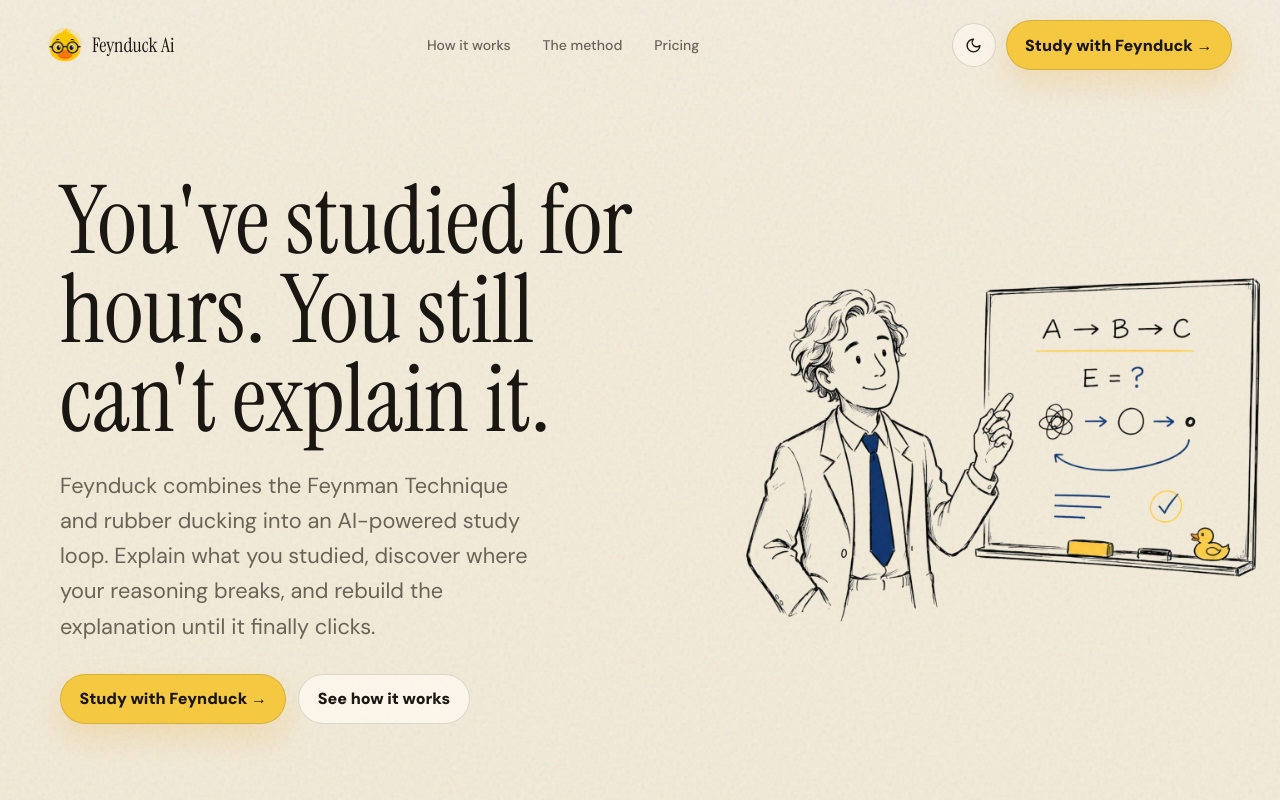
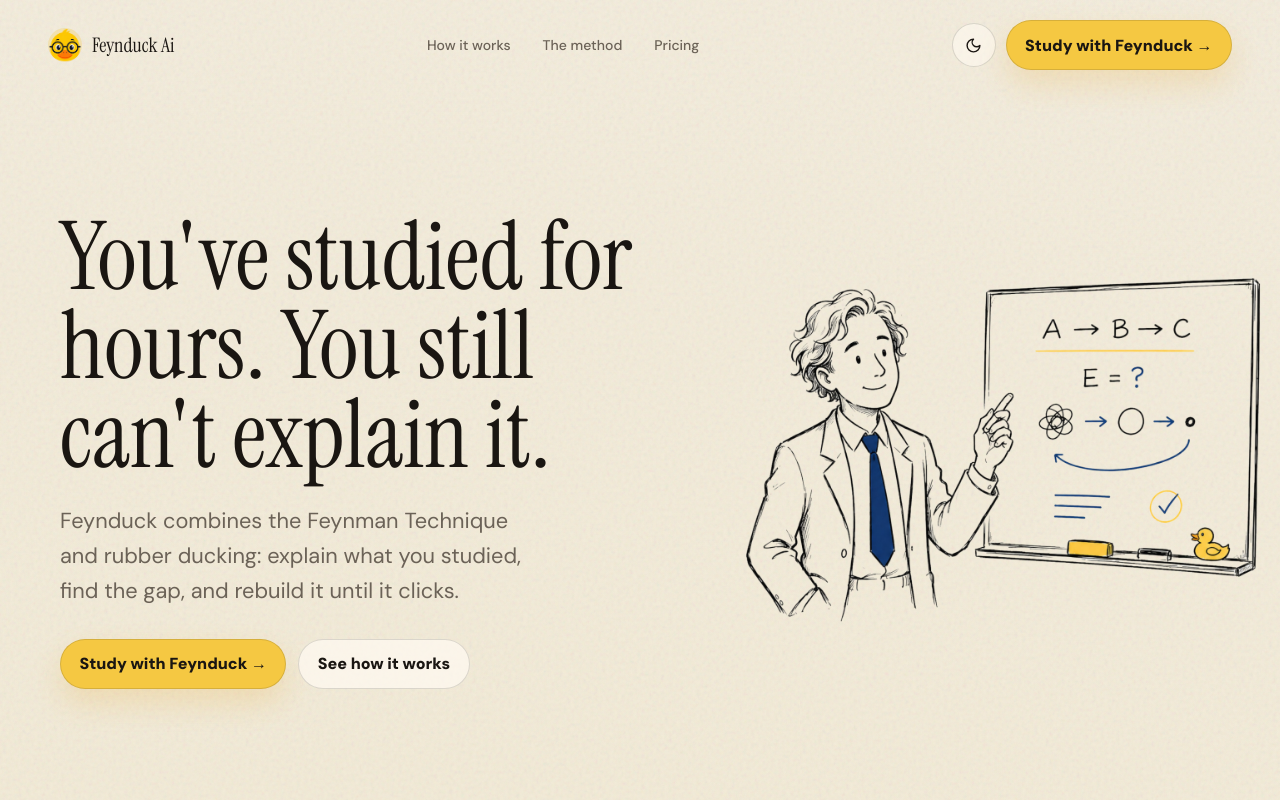
Before and after one commit to rimshadpcs/Duckland, a Next.js app: page / in a window 1280 px wide. Shown: the top 800 px of the page. Built offline with nearby package versions, Linux system fonts and the light colour scheme.

Commit message:
Shorten Feynduck hero copy

```diff
--- a/app/layout.tsx
+++ b/app/layout.tsx
@@ -4,7 +4,7 @@
 export const metadata: Metadata = {
   title: "Feynduck | You've studied for hours. You still can't explain it.",
   description:
-    "Feynduck combines the Feynman Technique and rubber ducking into an AI-powered study loop. Explain what you studied, discover where your reasoning breaks, and rebuild the explanation until it finally clicks.",
+    "Feynduck combines the Feynman Technique and rubber ducking: explain what you studied, find the gap, and rebuild it until it clicks.",
 };
 
 export default function RootLayout({
--- a/app/page.tsx
+++ b/app/page.tsx
@@ -917,9 +917,8 @@
         <div className="hero-copy reveal">
           <h1>You&apos;ve studied for hours. You still can&apos;t explain it.</h1>
           <p>
-            Feynduck combines the Feynman Technique and rubber ducking into an AI-powered
-            study loop. Explain what you studied, discover where your reasoning breaks,
-            and rebuild the explanation until it finally clicks.
+            Feynduck combines the Feynman Technique and rubber ducking: explain what you
+            studied, find the gap, and rebuild it until it clicks.
           </p>
           <div className="hero-actions">
             <a className="button primary" href="/study">
```
